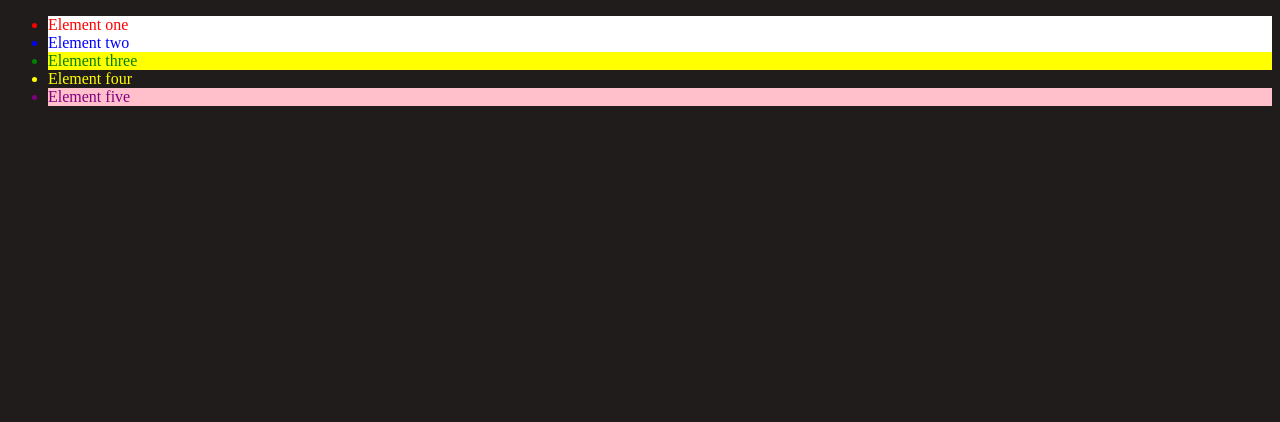
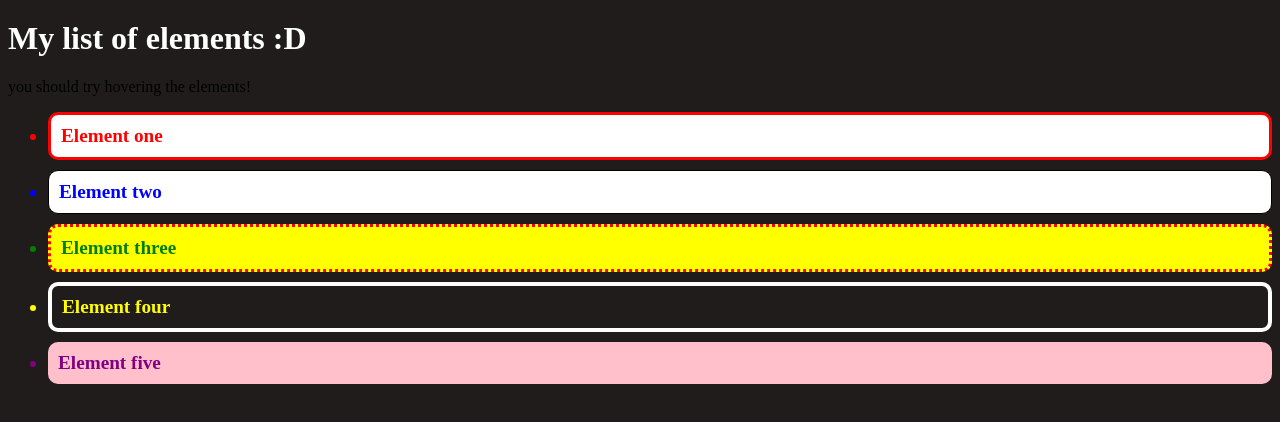
Before and after one commit to yazidears/palcam, a plain HTML site: page s3.html in a window 1280 px wide. Drawn offline with Linux system fonts and the light colour scheme.

Commit message:
MEJORADO

```diff
--- a/s3.html
+++ b/s3.html
@@ -3,38 +3,99 @@
     <head>
         <title>My First Web Page</title>
         <style>
+            @keyframes uwu{
+                0%{
+                    transform: translateY(100px);
+                    opacity:0;
+                }
+                100%{
+                    transform: translateY(0);
+                }
+            }
             body{
                 background-color: #201c1c;
+            }
+            .ls{
+                font-size: 1.2em;
+                font-weight: bold;
+                transition:cubic-bezier(1, 0, 0, 1) 0.5s;
+            }
+            .title {
+                color: white;
+                font-size: 2em;
+                font-weight: bold;
+                text-align: left;
+                margin-top: 20px;
+
             }
             .one {
                 color: red;
                 background-color: white;
+                border: solid 3px red;
+                border-radius: 10px;
+                padding: 10px;
+                animation: uwu 1s 1s 1 forwards ease-in-out;
+
+                margin-bottom:10px;
             }
             .two {
                 color: blue;
+                border-radius: 10px;
+                padding: 10px;
+                animation: uwu 1.3s 1s 1 forwards ease-in-out;
+
+                margin-bottom:10px;
+
                 background-color: white;
+                border: 1px solid black;
+
             }
             .three {
                 color: green;
+                border-radius: 10px;
+                padding: 10px;
+                animation: uwu 1.4s 1s 1 forwards ease-in-out;
+
+                margin-bottom:10px;
+
                 background-color: yellow;
-
+                border: 3px dotted red;
             }
             .four {
                 color: yellow;
+                border-radius: 10px;
+                margin-bottom:10px;
+                animation: uwu 1.45s 1s 1 forwards ease-in-out;
+
+                padding: 10px;
+                border: 4px solid white;
             }
             .five {
                 color: purple;
+                border-radius: 10px;
+                padding: 10px;
+                animation: uwu 1.50s 1s 1 forwards ease-in-out;
+
                 background-color:pink;
+
+            }
+            .ls:hover{
+                background-color: #f1f1f1;
+                color: black;
+                border: 1px solid black;
+                scale: 1.2;
             }
         </style>
     </head>
     <body>
+        <h1 class="title">My list of elements :D</h1>
+        <p class="tip">you should try hovering the elements!</p>
         <ul>
-            <li class="one">Element one</li>
-            <li class="two">Element two</li>
-            <li class="three">Element three</li>
-            <li class="four">Element four</li>
-            <li class="five">Element five</li>
+            <li class="one ls">Element one</li>
+            <li class="two ls">Element two</li>
+            <li class="three ls">Element three</li>
+            <li class="four ls">Element four</li>
+            <li class="five ls">Element five</li>
         </ul>
     </body>
 </html>
```
